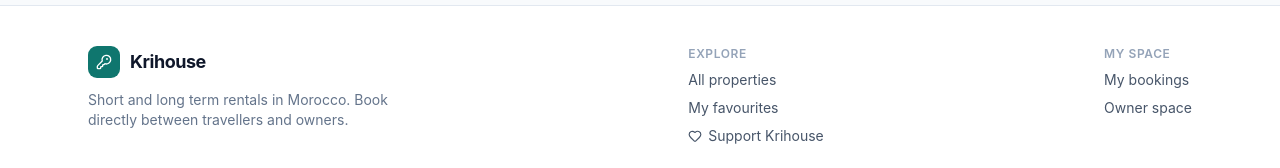
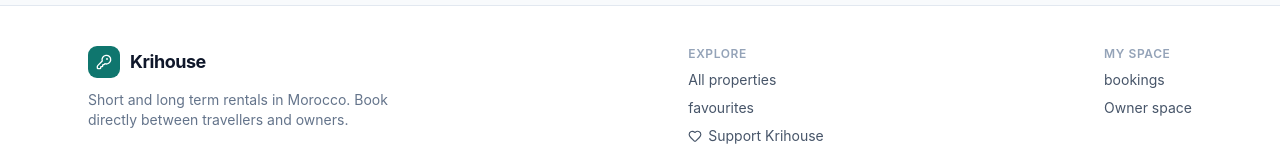
Before and after one commit to Ayoubbenfikri/kridar, a React (Vite) app in the folder frontend/: page /login in a window 1280 px wide. Shown: the part 860-1028 px from the top of the page. Built offline with nearby package versions, Linux system fonts and the light colour scheme; no server answers.

Commit message:
Optimize navbar

```diff
--- a/frontend/src/i18n/en.ts
+++ b/frontend/src/i18n/en.ts
@@ -20,10 +20,10 @@ export const en: TranslationSchema = {
   nav: {
     home: 'Home',
     properties: 'Properties',
-    myReservations: 'My bookings',
+    myReservations: 'bookings',
     ownerSpace: 'Owner space',
     admin: 'Administration',
-    favorites: 'My favourites',
+    favorites: 'favourites',
     account: 'My account',
     settings: 'Settings',
     logout: 'Log out',
--- a/frontend/src/i18n/fr.ts
+++ b/frontend/src/i18n/fr.ts
@@ -40,7 +40,7 @@ export const fr = {
   nav: {
     home: 'Accueil',
     properties: 'Propriétés',
-    myReservations: 'Mes réservations',
+    myReservations: 'réservations',
     ownerSpace: 'Espace propriétaire',
     admin: 'Administration',
     favorites: 'Mes favoris',
```
